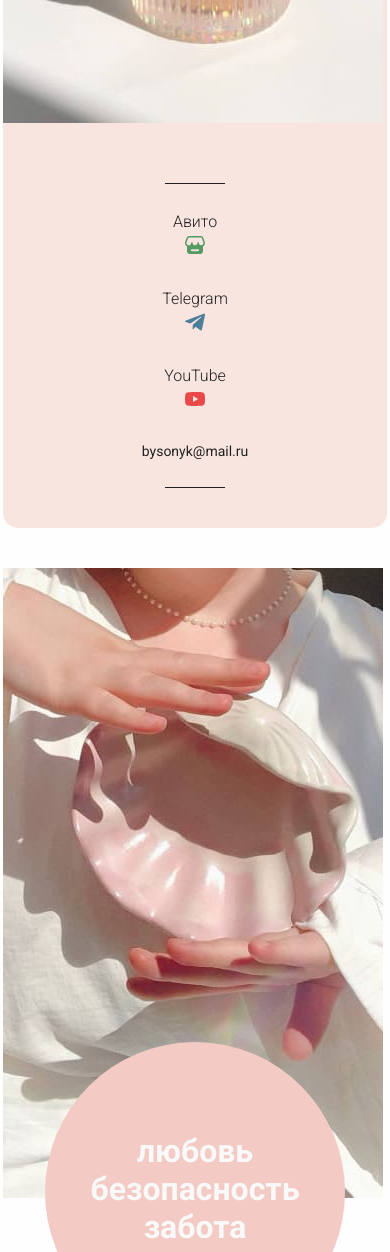
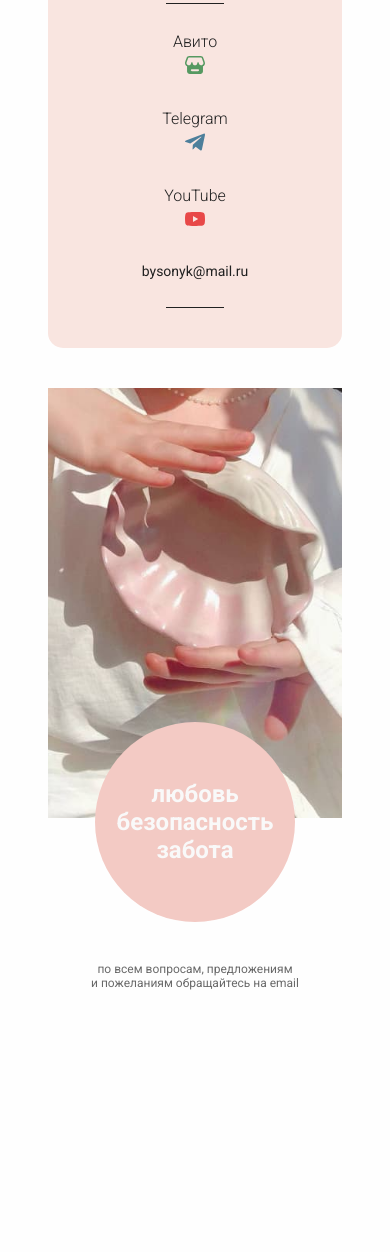
Before and after one commit to valeriia-burina/sonyk-demo, a plain HTML site: page index.html in a window 390 px wide. Shown: the part 1295-2547 px from the top of the page. After the commit the page ends 2297 px from the top, so only its background shows below. Drawn offline with Linux system fonts and the light colour scheme.

Commit message:
small screen adaptations

```diff
--- a/index.css
+++ b/index.css
@@ -33,6 +33,7 @@ body    {
     justify-content: center;
     margin-top: 12px;
     margin-bottom: 12px;
+    flex-basis: 2.3333333%;
 }
 
 main {
@@ -91,10 +92,11 @@ main {
 }
 
 .socials-img {
-    width: 380px;
+    width: 100%;
     height: 480px;
     object-fit: cover;
     margin-bottom: 40px;
+    overflow: hidden;
 }
 
 .socials-section {
@@ -112,7 +114,7 @@ main {
 .socials-list::after,
 .socials-list::before {
     content: "";
-    width: 60px;
+    width: 20%;
     height: 0.5px;
     background-size: contain;
     display: block;
@@ -138,29 +140,34 @@ main {
 /* right block */
 
 .values-img {
-    width: 380px;
+    width: 100%;
     height: 630px;
+    object-fit: cover;
     overflow: hidden;
 }
 
 .values-descr-wrapper {
-    position: relative;
+    border-radius: 50%;
     width: 300px;
     height: 300px;
-    margin: 0 42px;
-    bottom: 160px;
-    padding-top: 90px;
-    border-radius: 50%;
+
+    position: relative;
+    left: 50%;
+    transform: translateX(-50%) translateY(-50%);
 
     font-weight: 700;
     font-size: 32px;
-    text-align: center;
     color: #f9f9f9;
     background: #f3cac4;
+
+    justify-content: center;
+    align-content: center;
+    flex-direction: column;
+    text-align: center;
 }
 
 .values-text-wrapper {
-    margin-top: -120px;
+    margin-top: -110px;
 }
 
 .values-text {
@@ -174,4 +181,33 @@ main {
     main {
         flex-direction: column;
     }
+
+    .values-descr-wrapper {
+        width: 200px;
+        height: 200px;
+        font-size: 24px;
+    }
+
+    .values-text-wrapper {
+        margin-top: -60px;
+    }
 }
+
+@media (max-width: 500px) {
+
+
+    .values-descr-wrapper {
+        width: 200px;
+        height: 200px;
+        font-size: 24px;
+    }
+
+    .socials-img {
+        height: 300px;
+    }
+
+    .values-img {
+        height: 430px;
+    }
+
+}
--- a/index.html
+++ b/index.html
@@ -85,7 +85,9 @@
 
                 <ul class="socials-list">
                     <li class="socials-list-item">
-                        <a class="socials-link" href="https://www.avito.ru/brands/762ce7e796030343ae64cb469bae3ffd">
+                        <a class="socials-link"
+                        target=”_blank”
+                        href="https://www.avito.ru/brands/762ce7e796030343ae64cb469bae3ffd">
                             <p class="social-text">
                                 Авито
                             </p>
@@ -97,7 +99,9 @@
                     </li>
 
                     <li class="socials-list-item">
-                        <a class="socials-link" href="https://t.me/candlesbysonyk">
+                        <a class="socials-link"
+                        target=”_blank”
+                        href="https://t.me/candlesbysonyk">
                             <p class="social-text">
                                 Telegram
                             </p>
@@ -108,7 +112,9 @@
                     </li>
 
                     <li class="socials-list-item">
-                        <a class="socials-link" href="https://www.youtube.com/@by_Sonyk">
+                        <a class="socials-link"
+                        target=”_blank”
+                        href="https://www.youtube.com/@by_Sonyk">
                             <p class="social-text">
                                 YouTube
                             </p>
@@ -119,7 +125,9 @@
                     </li>
                     <li class="socials-list-item">
                         <p class="social-text-email">
-                            <a class="socials-link" href="mailto:bysonyk@mail.ru">
+                            <a class="socials-link"
+                            target=”_blank”
+                            href="mailto:bysonyk@mail.ru">
                                 bysonyk@mail.ru
                             </a>
                         </p>
```
